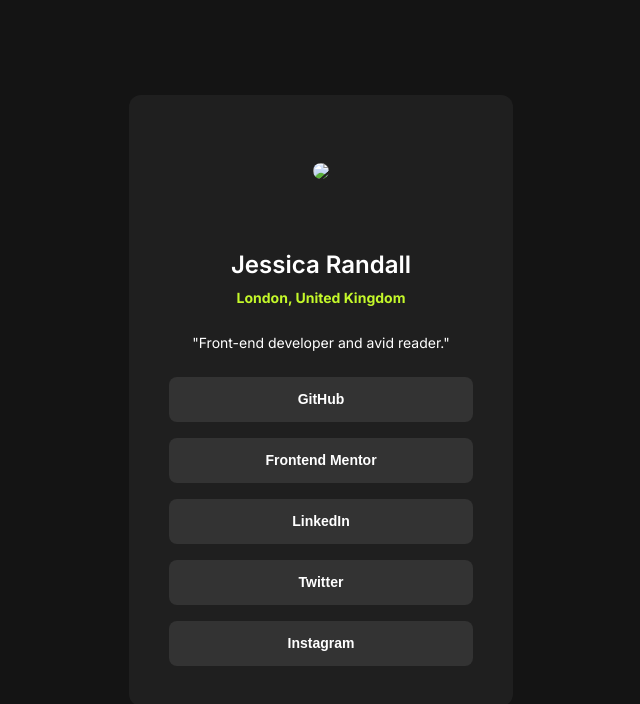
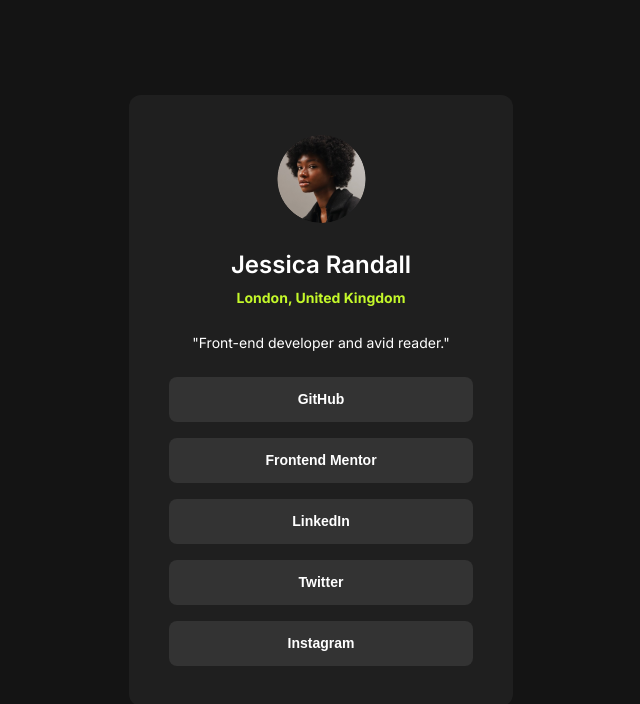
Before and after one commit to mikehwebdev/SocialLinks, a website built with Vite: page index.html in a window 1280 px wide. Shown: the whole page, without its empty margins (319-959 px from the left). Built offline with nearby package versions, Linux system fonts and the light colour scheme; files whose address does not match are found by name.

Commit message:
Adjust to rows and max width
Adjusted profile images rows to match spec, adjusted profile image alignment and max width to ensure card is correct width at all screen size.

```diff
--- a/index.html
+++ b/index.html
@@ -12,7 +12,7 @@
   </head>
   <body>
       <main class="card">
-        <img class="profile-pic" src="/img/profile-pic.png" />
+        <img class="profile-pic" src="../img/profile-pic.png" />
         <h1 class="name">Jessica Randall</h1>
         <p class="location">London, United Kingdom</p>
         <p class="description">"Front-end developer and avid reader."</p>
--- a/style.css
+++ b/style.css
@@ -28,11 +28,13 @@
   background-color: var(--dark-grey);
   border-radius: 0.75rem;
   display: grid;
+  max-width: 20.4375rem;
   grid-template-columns:minmax(1.5rem, 2.5rem) minmax(17.4375rem, 19rem) minmax(1.5rem, 2.5rem);
-  grid-template-rows: 8.5rem 2.5rem repeat(2, 2.8125rem) repeat(4, 3.8125rem) 4.3125rem;
+  grid-template-rows: 7rem 1.5rem 2.5rem repeat(2, 2.8125rem) repeat(4, 3.8125rem) 4.3125rem;
   grid-template-areas:
 
   ". img ."
+  ". . ."
   ". name ."
   ". location ."
   ". description ."
@@ -48,7 +50,7 @@
   border-radius: 50%;
   grid-area: img;
   justify-self: center;
-  align-self: center;
+  align-self: self-end;
 }
 
 .name {
@@ -119,8 +121,9 @@
 
 
 
-@media screen and (min-width:450px){
+@media screen and (min-width:376px){
   .card {
-    grid-template-rows: 9.5rem 2.5rem repeat(2, 2.8125rem) repeat(4, 3.8125rem) 5.3125rem;
+    max-width: 24rem;
+    grid-template-rows: 8rem 1.5rem 2.5rem repeat(2, 2.8125rem) repeat(4, 3.8125rem) 5.3125rem;
 }
 }
```
Also changed, not shown: img/profile-pic.png (added).
